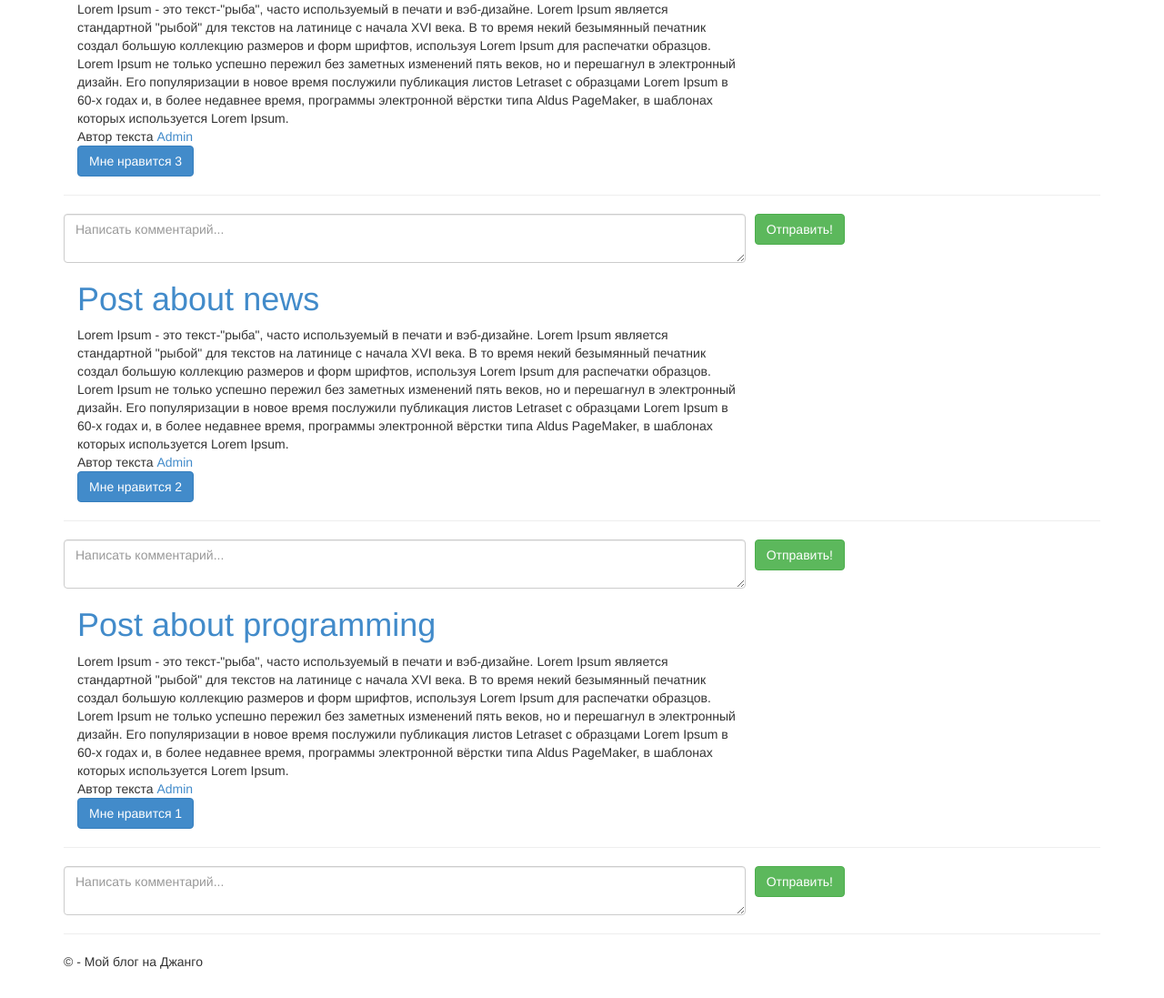
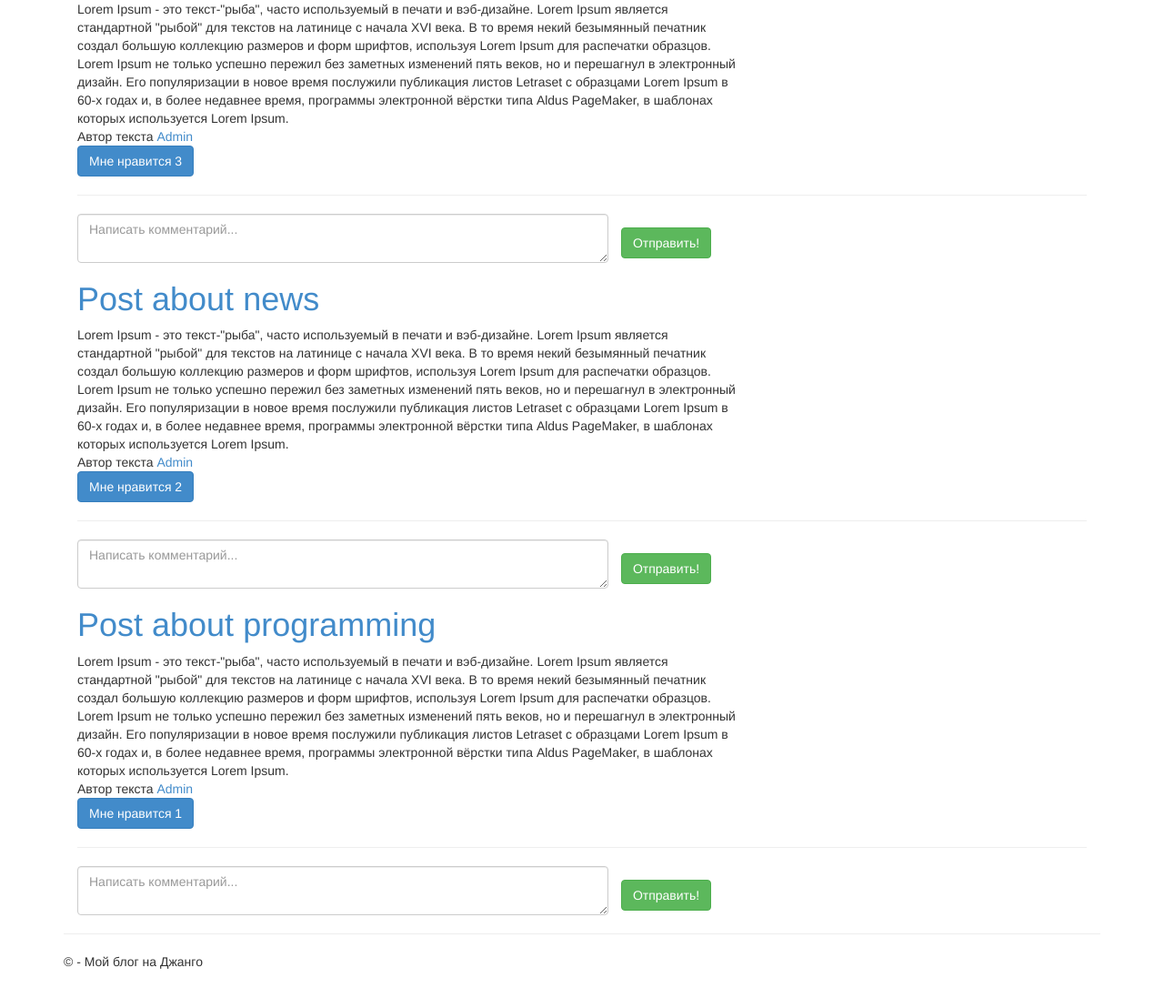
Before and after one commit to IIAPTUZAH/BlogForNuri, a Django app: page /posts/ in a window 1280 px wide. Shown: the part 120-1217 px from the top of the page at 91% size. Run offline with Django 3.2, Linux system fonts and the light colour scheme; data comes from the database, SQL or seed files in the repository; some libraries are stand-ins or nearby versions.

Commit message:
Добавил препроцессор css

```diff
--- a/BlogForNuri/app/static/app/content/site.css
+++ b/BlogForNuri/app/static/app/content/site.css
@@ -52,15 +52,3 @@ input[type="checkbox"].input-validation-error {
     opacity: 0.2;
     filter: alpha(opacity=20);
   }
-
-/* edit child comment position */
-.child-comment {
-    margin-left: 2rem;
-}
-
-/* edit send comment button position */
-.btn-success {
-    position: absolute;
-    top: 0;
-    right: -94px;
-}
--- /dev/null
+++ b/BlogForNuri/app/static/app/content/style.css
@@ -0,0 +1,23 @@
+/* edit child comment position */
+.child-comment {
+  margin-left: 2rem;
+}
+
+/* edit send comment button position */
+.btn-success {
+  margin-left: 1rem;
+  margin-top: 1rem;
+}
+
+textarea {
+  resize: vertical;
+}
+
+#BootstrapCommentForm {
+  width: 80%;
+}
+
+.delete-comment {
+  margin-top: -7rem;
+}
+/*# sourceMappingURL=style.css.map */
--- /dev/null
+++ b/BlogForNuri/app/static/app/content/style.scss
@@ -0,0 +1,23 @@
+/* edit child comment position */
+.child-comment {
+    margin-left: 2rem;
+}
+
+/* edit send comment button position */
+.btn-success {
+    margin-left: 1rem;
+    margin-top: 1rem;
+}
+
+textarea{
+    resize: vertical;
+}
+
+#BootstrapCommentForm {
+
+    width: 80%
+}
+
+.delete-comment {
+    margin-top: -7rem;
+}
--- a/BlogForNuri/app/templates/app/layout.html
+++ b/BlogForNuri/app/templates/app/layout.html
@@ -7,6 +7,7 @@
     {% load static %}
     <link rel="stylesheet" type="text/css" href="{% static 'app/content/bootstrap.min.css' %}" />
     <link rel="stylesheet" type="text/css" href="{% static 'app/content/site.css' %}" />
+    <link rel="stylesheet" type="text/css" href="{% static 'app/content/style.css' %}" />
     <script src="{% static 'app/scripts/modernizr-2.6.2.js' %}"></script>
 </head>
 
--- a/BlogForNuri/app/templates/app/post.html
+++ b/BlogForNuri/app/templates/app/post.html
@@ -42,57 +42,49 @@
                 </div>
                 {% endif %}
             </div>
-    </div>
+
         <hr />
 
         <!-- Блок комментариев -->
          <div class="row">
-        <div class="col-lg-8 col-md-5 col-sm-12">
-            <form method="POST" action="{% url "add_comment" post_id=post.id %}">
+            <div class="col-md-8 col-sm-12">
+                <form method="POST" class="form-inline" action="{% url "add_comment" post_id=post.id %}">
                     {% csrf_token %}
                     {{ comment_form  }}
-                <div class="d-grid gap-2">
-                    <button class="btn btn-success mt-3">Отправить!</button>
-                </div>
+                        <button class="btn btn-success justify-content-end">Отправить!</button>
                 </form>
             </div>
         </div>
         {% for comment in comments %}
         {% if comment.is_parent %}
-    <div class="row justify-content-center mt-3 mb-5">
-        <div class="col-md-5 col-sm-12 border-bottom">
+        <div class="row justify-content-center">
+            <div class="col-lg-4 col-md-8 col-sm-12 border-bottom">
                 <p>
                     <div class="comment-meta">
                         <a href="{% url 'blogger' comment.author.id %}"></a>
-                    <p class="post-text">
-                        <a class="text-primary post-link" href="{% url 'blogger' comment.author.id %}">@{{ comment.author }}</a> {{ comment.created_on }}
-                    </p>
-                </div>
+                        <p class="comment-text">
+                            <a class="text-primary comment-link" href="{% url 'blogger' comment.author.id %}">@{{ comment.author }}</a> {{ comment.created_on }}
                         </p>
                         <p>{{ comment.comment }}</p>
                         <!-- Лайки комментария -->
-            <div class="d-flex flex-row">
                         <form method="POST" action="{% url 'like_comment' comment_id=comment.id %}">
                             {% csrf_token %}
                             <input type="hidden" name="next" value="{{ request.path }}">
-                    <button class="remove-default-btn" type="submit">
-                        <i class="far fa-thumbs-up"> <span>{{ comment.total_likes }}</span></i>
+                            <button class="btn btn-default btn-xs" type="submit">
+                                <span class="glyphicon glyphicon-heart" aria-hidden="true"></span> {{ comment.total_likes }}
                             </button>
                         </form>
-                <div>
-                    <button class="remove-default-btn"><i class="far fa-comment-dots" onclick="commentReplyToggle('{{ comment.id }}')"></i></button>
+                        <button class="close delete-comment" aria-label="Close"><span aria-hidden="true" onclick="commentReplyToggle('{{ comment.id }}')">&times;</span></button>
                 </div>
-            </div>
+                </p>
             </div>
         </div>
         <div class="row justify-content-center mt-3 mb-5 d-none" id="{{ comment.id }}">
-        <div class="col-md-5 col-sm-12">
-            <form method="POST" action="{% url 'comment_reply' post.id comment.id %}">
+            <div class="col-md-8 col-sm-12">
+                <form method="POST" class="form-inline" action="{% url 'comment_reply' post.id comment.id %}">
                     {% csrf_token %}
-                {{ comment_form.as_p }}
-                <div class="d-grid gap-2">
-                    <button class="btn btn-success mt-3">Отправить!</button>
-                </div>
+                    {{ comment_form  }}
+                    <button class="btn btn-success justify-content-end">Отправить!</button>
                 </form>
             </div>
         </div>
@@ -139,6 +131,7 @@
                 </div>
             </div>
         </div>
+    </div>
 {% else %}
     <h1>У тебя пока еще нет постов</h1>
 {% endif %}
```
Also changed, not shown: 1 other file. Lines whose indentation alone changed are shown as unchanged.
